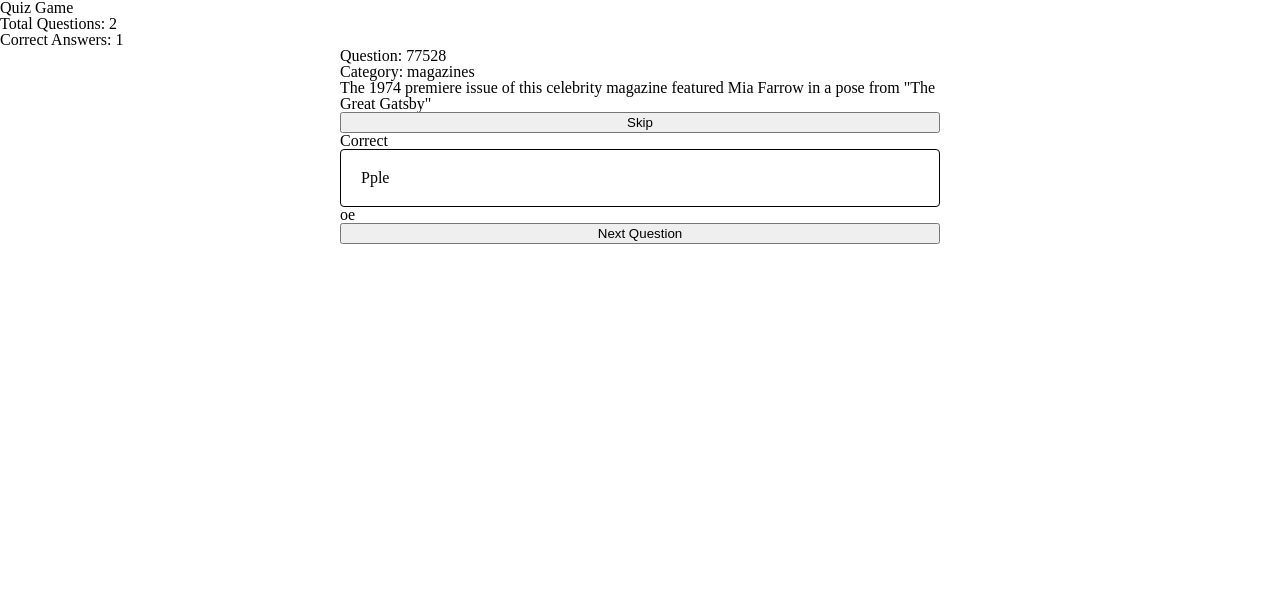
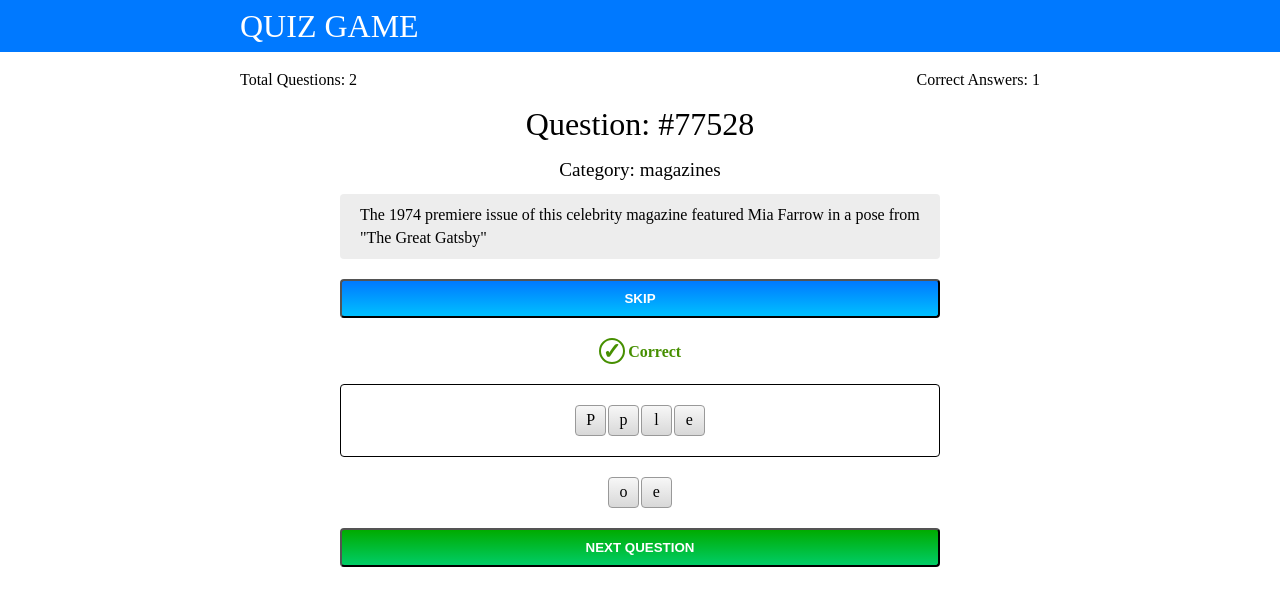
Before and after one commit to Cath-kb/trivia, a plain HTML site: page src/public/index.html in a window 1280 px wide. Drawn offline with Linux system fonts and the light colour scheme.

Commit message:
add style

```diff
--- a/src/public/index.html
+++ b/src/public/index.html
@@ -10,18 +10,18 @@
 </head>
 <body>
     <header>
-        <h1>Quiz Game</h1>
+        <h1 class="container">Quiz Game</h1>
     </header>
-    <aside class="summary">
+    <aside class="container summary">
         <div class="total-questions">Total Questions: <span id="sumTotal"></span></div>
         <div class="correct-answers">Correct Answers: <span id="sumCorrect"></span></div>
     </aside>
     <section>
-        <h1>Question: <span id="qId"></span></h1>
+        <h1>Question: #<span id="qId"></span></h1>
         <h2>Category: <span id="qCat"></span></h2>
         <p class="question-text" id="qText"></p>
         <button class="btn btn-secondary">Skip</button>
-        <div class="result">Correct</div><!--incorrect-->
+        <div class="result success">Correct</div><!--incorrect-->
         <div class="answer">
             <div class="answer-area" id="ansArea"></div>
             <div class="answer-letters" id="ansLetters"></div>
--- a/src/public/styles/styles.css
+++ b/src/public/styles/styles.css
@@ -1,14 +1,115 @@
 @import "reset.css";
 
+header {
+    padding: 10px 20px;
+    font-size: 2rem;
+    text-transform: uppercase;
+    color: #fff;
+    background: #0079ff;
+    margin-bottom: 20px;
+}
+.summary {
+    padding: 0 20px;
+    display: flex;
+    justify-content: space-between;
+}
+.container {
+    max-width: 800px;
+    margin: auto;
+}
 section {
     max-width: 600px;
     margin: auto;
+    padding: 0 20px;
+    text-align: center;
+}
+section h1 {
+    font-size: 2rem;
+    margin-bottom: 20px;
+}
+h2 {
+    font-size: 1.2rem;
+    margin-bottom: 15px;
 }
 button {
     width: 100%;
+    cursor: pointer;
+}
+.btn, .question-text, .summary, .result, .answer-area, .answer-letters {
+    margin-bottom: 20px;
+}
+.btn {
+    padding: 10px 20px;
+    box-sizing: border-box;
+    font-weight: bold;
+    text-transform: uppercase;
+    border-radius: 4px;
+}
+.btn-primary {
+    color: #fff;
+    background: linear-gradient(to bottom, #00ab00, #00cd66);
+}
+.btn-primary:hover {
+    background: linear-gradient(to top, #00ab00, #00cd66);
+}
+.btn-secondary {
+    color: #fff;
+    background: linear-gradient(to bottom, #0079ff, #00c0ff);
+}
+.btn-secondary:hover {
+    background: linear-gradient(to top, #0079ff, #00c0ff);
+}
+.result {
+    /*display: none;*/
+    font-weight: bold;
+}
+.result:before {
+    display: inline-block;
+    margin-right: 3px;
+    width: 1em;
+    height: 1em;
+    line-height: 1.1em;
+    font-size: 1.4em;
+    border: 2px solid;
+    border-radius: 50%;
+    vertical-align: -.1em;
+}
+.result.success {
+    color: #468f00;
+}
+.result.success:before {
+    content: '\2713';
+}
+.result.error {
+    color: #c40000;
+}
+.result.error:before {
+    content: '+';
+    transform: rotate(45deg);
+}
+.question-text {
+    padding: 10px 20px;
+    text-align: left;
+    line-height: 1.4;
+    background: #ededed;
+    border-radius: 4px;
 }
 .answer-area {
     padding: 20px;
     border: 1px solid;
     border-radius: 4px;
 }
+.answer-area span, .answer-letters span {
+    margin: 0 1px;
+    display: inline-block;
+    width: 1.8em;
+    height: 1.8em;
+    line-height: 1.8;
+    background: linear-gradient(to top, #d8d8d8, #f7f7f7);
+    border: 1px solid #999;
+    border-radius: 4px;
+    cursor: pointer;
+}
+.answer-area span:hover, .answer-letters span:hover {
+    background: linear-gradient(to bottom, #d8d8d8, #f7f7f7);
+}
```
